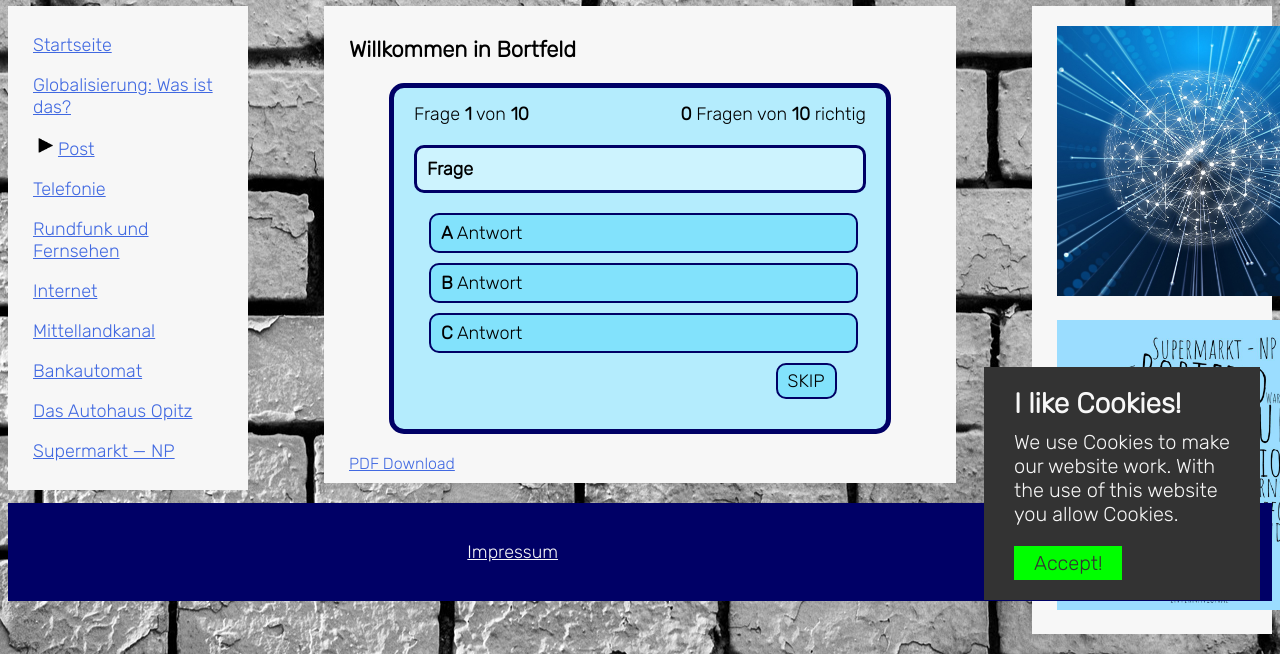
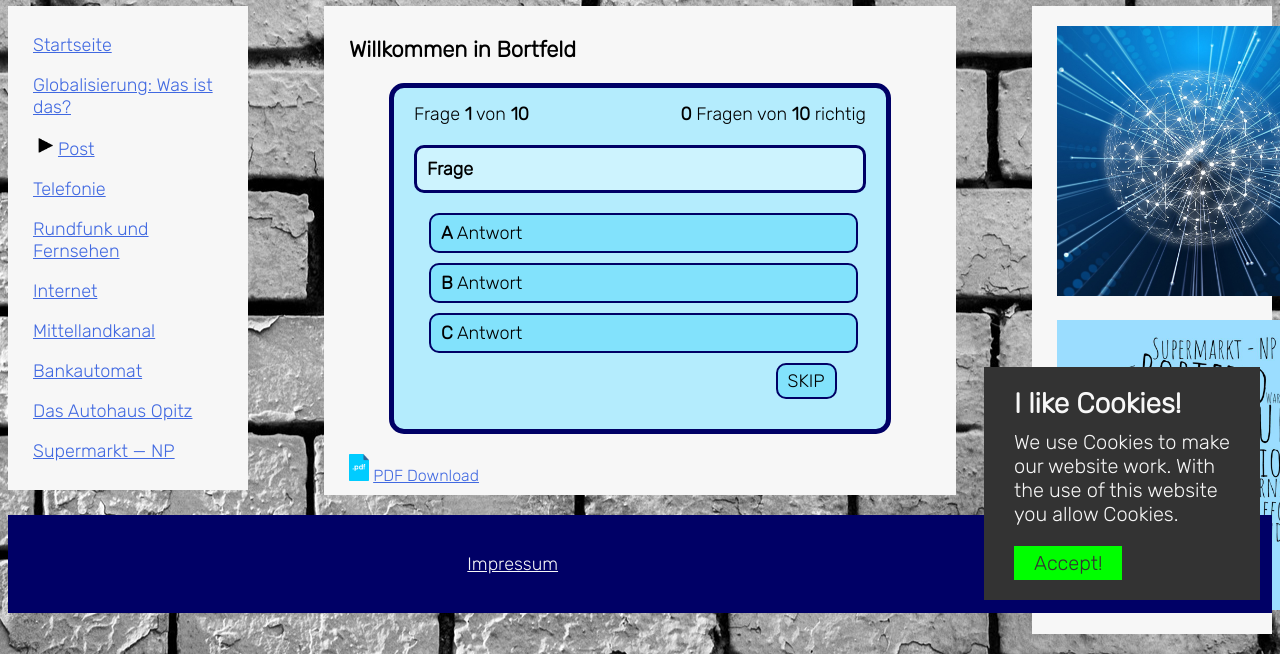
Before and after one commit to RocketGirl62/EnglischHausarbeit, a plain HTML site: page quiztest/index.html in a window 1280 px wide. Shown: the part 180-834 px from the top of the page. Drawn offline with Linux system fonts and the light colour scheme.

Commit message:
PDF Download

```diff
--- a/quiztest/index.html
+++ b/quiztest/index.html
@@ -192,9 +192,14 @@
             </div>
         </div>
         <!-- hier eine pdf zum download anbieten -->
-        <a href="Hi.pdf" download target="_blank">
+        <div class="pdfdownload">
+            <a class="pdfdownloadicon" href="Hi.pdf" download target="_blank">
+                <img src="pictures/pdfdownloadicon.png" width="20" height="27" alt="Download PDF">
+            </a>
+            <a class="pdfdownloadtext" href="Hi.pdf" download target="_blank">
             PDF Download
-        </a>
+            </a>
+        </div>
     </div>
     <footer>
         <div class="bottom">
--- a/quiztest/stylesheet.css
+++ b/quiztest/stylesheet.css
@@ -115,6 +115,10 @@ li {
     margin: 20px 0px 0px 0px;
 }
 
+.pdfdownloadicon {
+    text-decoration: none;
+}
+
 .impressumabsatz {
     margin: 5px 0px 5px 0px;
 }
```
Also changed, not shown: quiztest/pictures/pdfdownloadicon.png (added).
